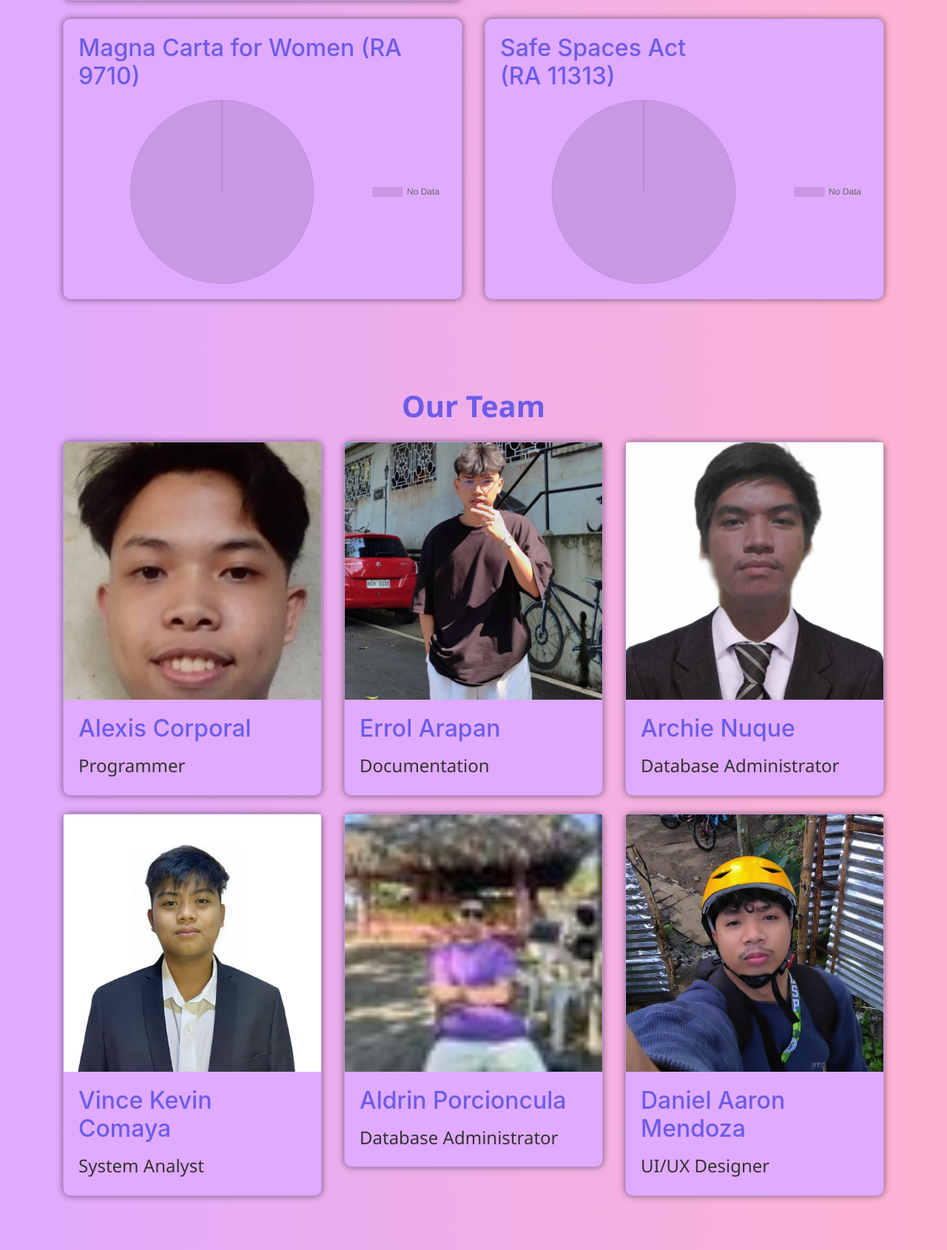
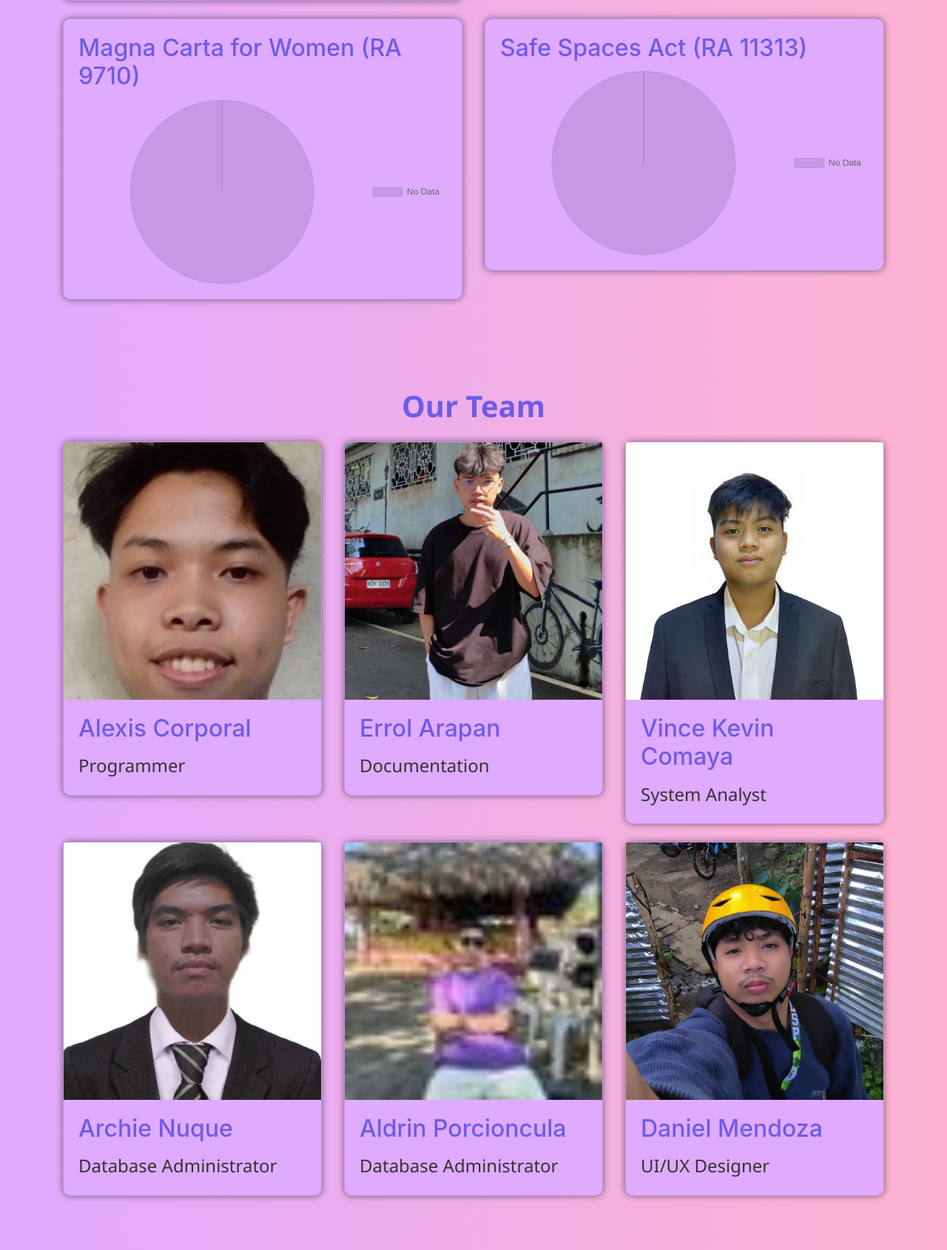
Before and after one commit to Alexis12119/GenderAndDevelopment, a PHP site: page / in a window 1280 px wide. Shown: the part 2112-3802 px from the top of the page at 74% size. Run offline with PHP 8.4, Linux system fonts and the light colour scheme; data that the repository does not hold is empty; some libraries are stand-ins or nearby versions.

Commit message:
feat: revert.

```diff
--- a/index.php
+++ b/index.php
@@ -239,7 +239,7 @@ session_start();
         <div class="col-md-6 mb-4">
           <div class="card">
             <div class="card-body">
-              <h5 class="card-title">Safe Spaces Act <br /> (RA 11313)</h5>
+              <h5 class="card-title">Safe Spaces Act (RA 11313)</h5>
               <canvas id="lawfour" style="max-width:100%"></canvas>
             </div>
           </div>
@@ -273,21 +273,23 @@ session_start();
             </div>
           </div>
         </div>
+
+        <div class="col-md-4 mb-4">
+          <div class="card rounded-3">
+            <img src="assets/img/kevin.jpg" alt="Profile 3" class="card-img-top">
+            <div class="card-body">
+              <h5 class="card-title">Vince Kevin Comaya</h5>
+              <p class="card-text">System Analyst</p>
+            </div>
+          </div>
+        </div>
+
         <div class="col-md-4 mb-4">
           <div class="card rounded-3">
             <img src="assets/img/archie.jpg" alt="Profile 4" class="card-img-top">
             <div class="card-body">
               <h5 class="card-title">Archie Nuque</h5>
               <p class="card-text">Database Administrator</p>
-            </div>
-          </div>
-        </div>
-        <div class="col-md-4 mb-4">
-          <div class="card rounded-3">
-            <img src="assets/img/kevin.jpg" alt="Profile 3" class="card-img-top">
-            <div class="card-body">
-              <h5 class="card-title">Vince Kevin Comaya</h5>
-              <p class="card-text">System Analyst</p>
             </div>
           </div>
         </div>
@@ -305,7 +307,7 @@ session_start();
           <div class="card rounded-3">
             <img src="assets/img/daniel.jpg" alt="Profile 6" class="card-img-top">
             <div class="card-body">
-              <h5 class="card-title">Daniel Aaron Mendoza</h5>
+              <h5 class="card-title">Daniel Mendoza</h5>
               <p class="card-text">UI/UX Designer</p>
             </div>
           </div>
```
